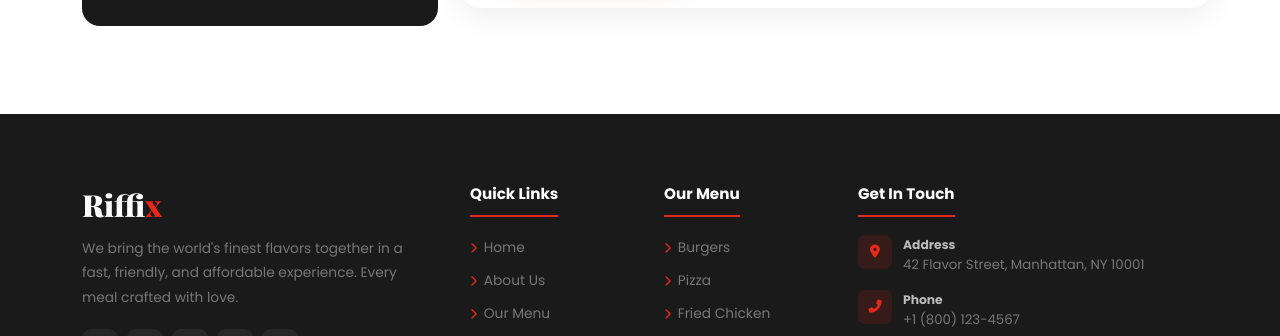
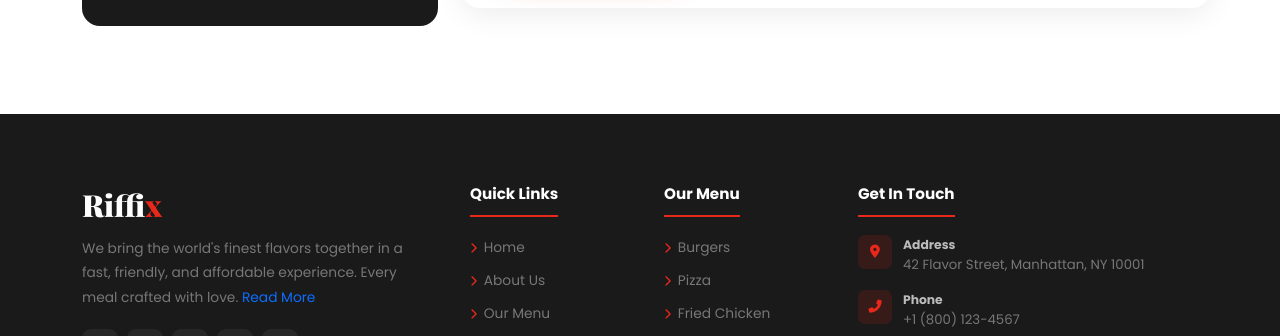
Before and after one commit to unaisu569-netizen/Riffix, a plain HTML site: page index.html in a window 1280 px wide. Shown: the part 10852-11188 px from the top of the page. Drawn offline with nearby package versions, Linux system fonts and the light colour scheme.

Commit message:
Update index.html

```diff
--- a/index.html
+++ b/index.html
@@ -1149,7 +1149,8 @@
             <div class="row g-5">
                <div class="col-lg-4">
                   <div class="fnm">Riff<span>ix</span></div>
-                  <p class="fdesc">We bring the world's finest flavors together in a fast, friendly, and affordable experience. Every meal crafted with love.</p>
+                  <p class="fdesc">We bring the world's finest flavors together in a fast, friendly, and affordable experience. Every meal crafted with love.
+				  <a href="https://online.kfc.co.in/" class="read-more">Read More</a></p>
                   <div class="fsoc">
                      <a href="#"><i class="fab fa-facebook-f"></i></a>
                      <a href="#"><i class="fab fa-instagram"></i></a>
```
